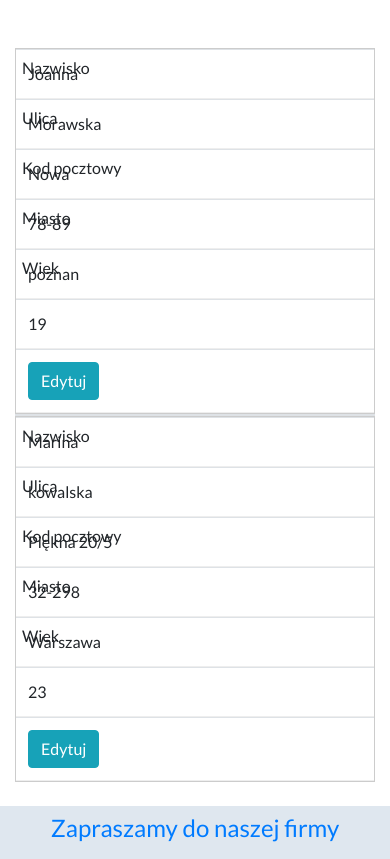
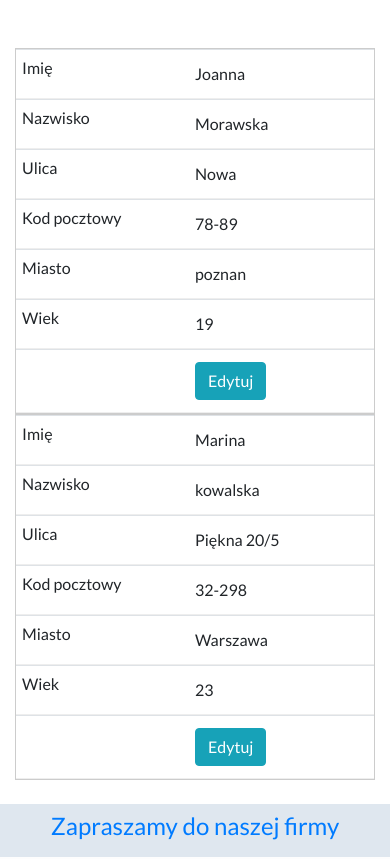
Before and after one commit to KamilaDyn/zadanie-tabela, a PHP site: page /okna/ in a window 390 px wide. Shown: the part 136-995 px from the top of the page. Run offline with PHP 8.4, Linux system fonts and the light colour scheme; data comes from the database, SQL or seed files in the repository.

Commit message:
responsive table added

```diff
--- a/css/style.css
+++ b/css/style.css
@@ -20,6 +20,7 @@ body {
 	background-color: rgb(17, 35, 54);
 }
 
+
 #table {
 	min-height: 500px;
 }
@@ -28,8 +29,8 @@ input {
 	text-transform: capitalize;
 }
 
-@media only screen and (max-width: 760px),
-(min-device-width: 768px) and (max-device-width: 1024px) {
+@media only screen and (max-width: 560px),
+(min-device-width: 568px) and (max-device-width: 724px) {
 
 	/* Force table to not be like tables anymore */
 	table,
@@ -41,6 +42,10 @@ input {
 		display: block;
 	}
 
+	th {
+		background-color: rgb(17, 35, 54);
+	}
+
 	/* Hide table headers (but not display: none;, for accessibility) */
 	thead tr {
 		position: absolute;
@@ -50,6 +55,11 @@ input {
 
 	tr {
 		border: 1px solid #ccc;
+	}
+
+	.table td,
+	.table th {
+		padding-left: 50%;
 	}
 
 	td {
@@ -74,27 +84,29 @@ input {
 	/*
 	Label the data
 	*/
-	td:nth-of-type(1):before {
+	td:nth-of-type(2):before {
 		content: "Imię";
+
 	}
 
-	td:nth-of-type(2):before {
+
+	td:nth-of-type(3):before {
 		content: "Nazwisko";
 	}
 
-	td:nth-of-type(3):before {
+	td:nth-of-type(4):before {
 		content: "Ulica";
 	}
 
-	td:nth-of-type(4):before {
+	td:nth-of-type(5):before {
 		content: "Kod pocztowy";
 	}
 
-	td:nth-of-type(5):before {
+	td:nth-of-type(6):before {
 		content: "Miasto";
 	}
 
-	td:nth-of-type(6):before {
+	td:nth-of-type(7):before {
 		content: "Wiek";
 	}
 
--- a/get.php
+++ b/get.php
@@ -13,13 +13,13 @@ $value .= '<table class="table table-hover"> <thead class="table-primary"><tr cl
 <th scope="col" class="text-white">Wiek</th>
 <th scope="col" class="text-white">Edytuj</th>
 </tr>
- </thead>';
+ </thead><tbody>';
 $query = "SELECT * FROM list ";
 $result = mysqli_query($con, $query);
 $data = array();
 
 while ($row = mysqli_fetch_assoc($result)) {
-    $value .= '<tbody><tr id="' . $row['id'] . '">
+    $value .= '<tr id="' . $row['id'] . '">
 <td scope="row" hidden>' . $row['id'] . '</td>
 <td data-target="first_name">' . $row['first_name'] . '</td>
 <td data-target="last_name">' . $row['last_name'] . '</td>
@@ -29,7 +29,7 @@ while ($row = mysqli_fetch_assoc($result)) {
 <td data-target="age">' . $row['age'] . '</td>
 <td><div class="btn btn-info" id="btn_edit" data-id=' . $row['id'] . '>Edytuj</div></td>
 </tr>
-</tbody>';
+';
 }
-$value .= '</table>';
+$value .= '</tbody></table>';
 echo json_encode(['status' => 'success', 'html' => $value]);
```
